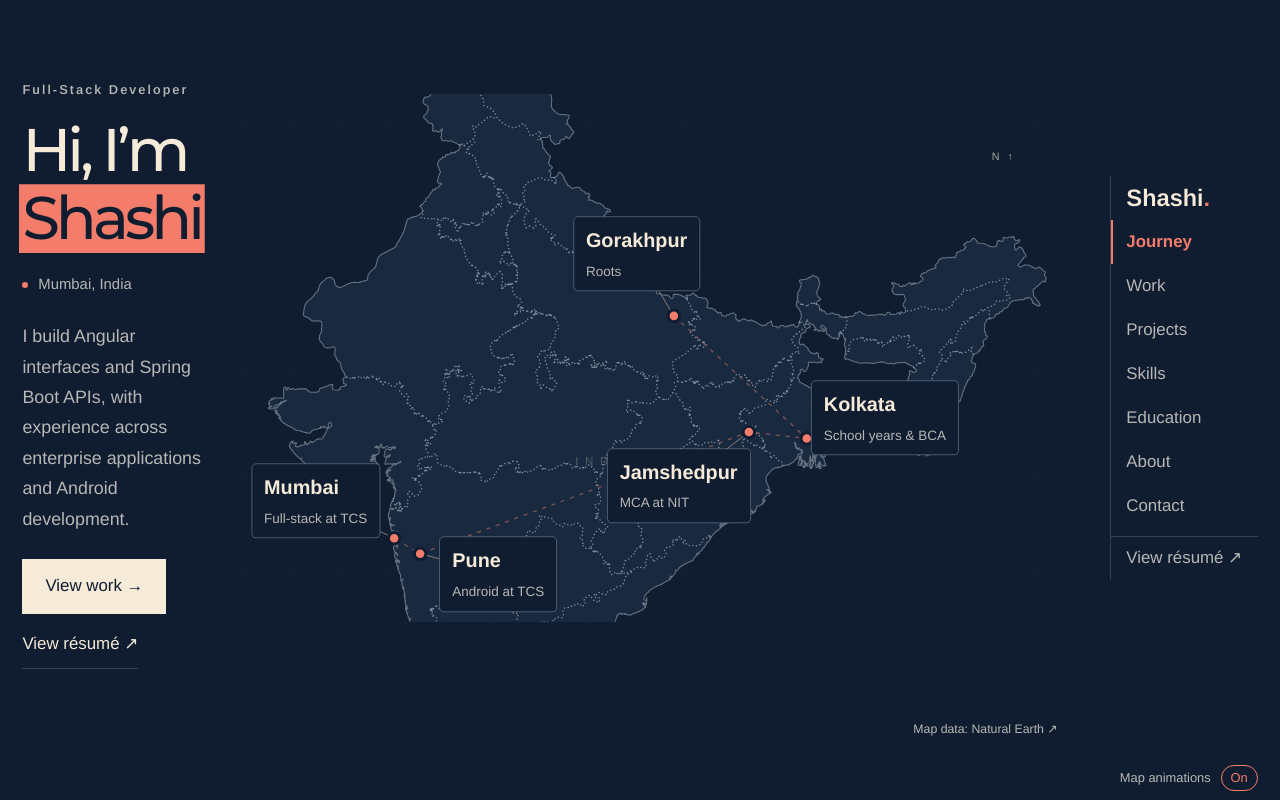
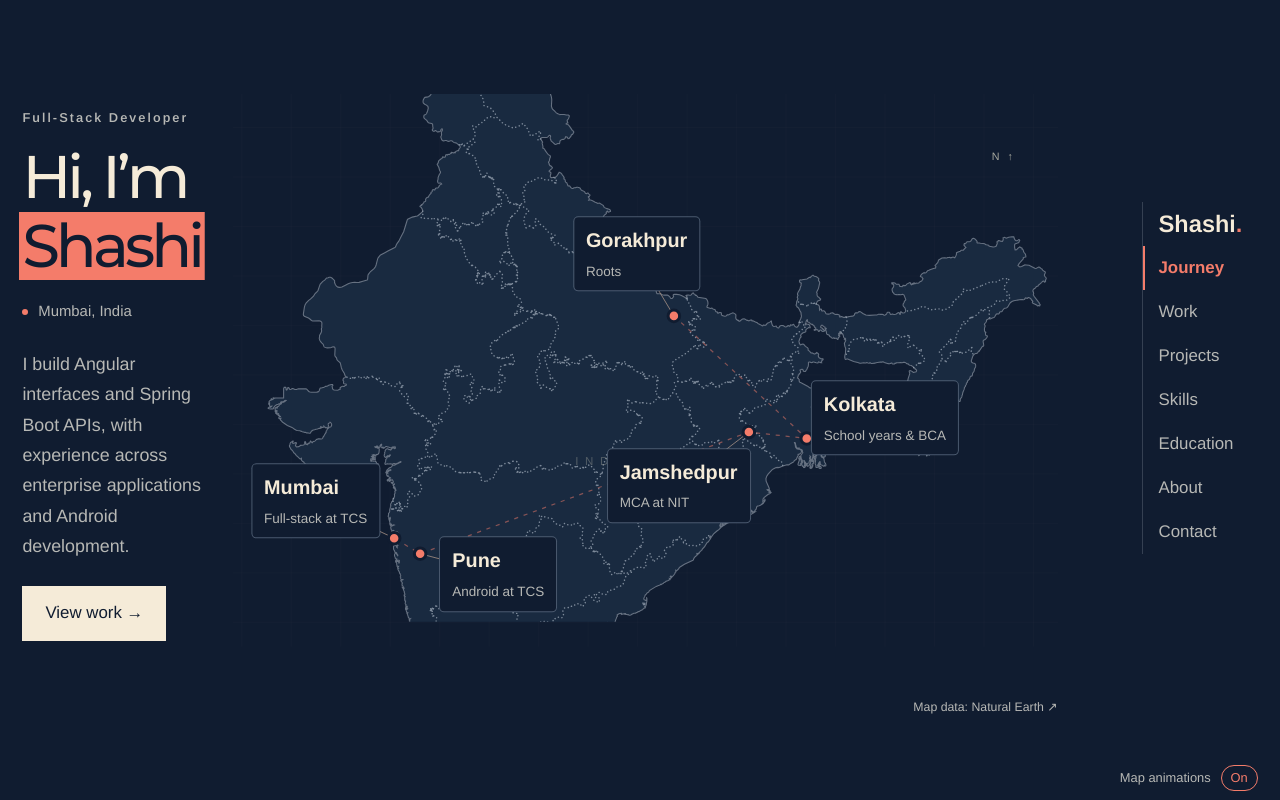
Before and after one commit to kt-shashi/kt-shashi.github.io, an Angular app: page /#/journey in a window 1280 px wide. Built offline with nearby package versions, Linux system fonts and the light colour scheme.

Commit message:
Remove public resume link and ignore local credentials

```diff
--- a/src/app/data/portfolio.data.ts
+++ b/src/app/data/portfolio.data.ts
@@ -16,7 +16,6 @@ export const identity = {
   intro:
     'I build Angular interfaces and Spring Boot APIs, with experience across enterprise applications and Android development.',
   email: 'shkt03@gmail.com',
-  resume: 'https://drive.google.com/file/d/1gz7rl4VClDcXqsMiAT00YxTuBKIVeGXk/view?usp=sharing',
 };
 interface Qualification {
   city: 'Kolkata' | 'Jamshedpur';
--- a/src/app/journey.html
+++ b/src/app/journey.html
@@ -16,10 +16,7 @@
       <div class="intro-body">
         <p>{{ identity.intro }}</p>
         <div class="intro-actions">
-          <a class="button primary" routerLink="/work">View work →</a
-          ><a class="text-link" [href]="identity.resume" target="_blank" rel="noopener noreferrer"
-            >View résumé ↗</a
-          >
+          <a class="button primary" routerLink="/work">View work →</a>
         </div>
       </div>
     </div>
--- a/src/app/navigation/navigation.html
+++ b/src/app/navigation/navigation.html
@@ -5,7 +5,4 @@
       section.label
     }}</a>
   }
-  <a class="resume" [href]="identity.resume" target="_blank" rel="noopener noreferrer"
-    >View résumé ↗</a
-  >
 </nav>
--- a/src/app/navigation/navigation.scss
+++ b/src/app/navigation/navigation.scss
@@ -35,10 +35,6 @@ a:hover,
   box-shadow: inset 2px 0 var(--coral);
   font-weight: 700;
 }
-.resume {
-  border-top: 1px solid var(--line);
-  margin-top: 0.4rem;
-}
 a:focus-visible {
   outline-offset: -3px;
 }
@@ -49,7 +45,7 @@ a:focus-visible {
     border-bottom: 1px solid var(--line);
   }
   nav {
-    grid-template-columns: repeat(9, minmax(0, 1fr));
+    grid-template-columns: repeat(8, minmax(0, 1fr));
     border: 0;
   }
   a {
@@ -63,10 +59,6 @@ a:focus-visible {
   .active {
     box-shadow: inset 0 -2px var(--coral);
   }
-  .resume {
-    border: 0;
-    margin: 0;
-  }
 }
 @media (max-width: 700px) {
   nav {
--- a/src/app/pages/contact/contact.html
+++ b/src/app/pages/contact/contact.html
@@ -2,14 +2,9 @@
   <span class="eyebrow">06 / GET IN TOUCH</span>
   <h1 id="contact-title">Let’s build<br />something thoughtful<span>.</span></h1>
   <div class="contact-bottom">
-    <div>
-      <p>Have a backend or full-stack opportunity in mind?</p>
-      <a class="email" [href]="'mailto:' + identity.email">{{ identity.email }} ↗</a
-      ><button class="copy" (click)="copyEmail()">Copy email</button>
-      <p class="copy-status" role="status">{{ copyStatus() }}</p>
-    </div>
-    <a class="button" [href]="identity.resume" target="_blank" rel="noopener noreferrer"
-      >View résumé ↗</a
-    >
+    <p>Have a backend or full-stack opportunity in mind?</p>
+    <a class="email" [href]="'mailto:' + identity.email">{{ identity.email }} ↗</a
+    ><button class="copy" (click)="copyEmail()">Copy email</button>
+    <p class="copy-status" role="status">{{ copyStatus() }}</p>
   </div>
 </section>
--- a/src/app/pages/contact/contact.scss
+++ b/src/app/pages/contact/contact.scss
@@ -1,12 +1,6 @@
 .contact h1 {
   font-size: clamp(2.7rem, 6vw, 5.5rem);
   margin: 20px 0 40px;
-}
-.contact-bottom {
-  display: flex;
-  justify-content: space-between;
-  align-items: start;
-  gap: 2rem;
 }
 .contact-bottom p {
   font-size: 0.85rem;
@@ -28,9 +22,6 @@
   margin-top: 1rem;
 }
 @media (max-width: 700px) {
-  .contact-bottom {
-    flex-direction: column;
-  }
   .copy {
     display: block;
     margin: 10px 0 0;
```
Also changed, not shown: 1 other file (tests, documents, lock files or other folders).
